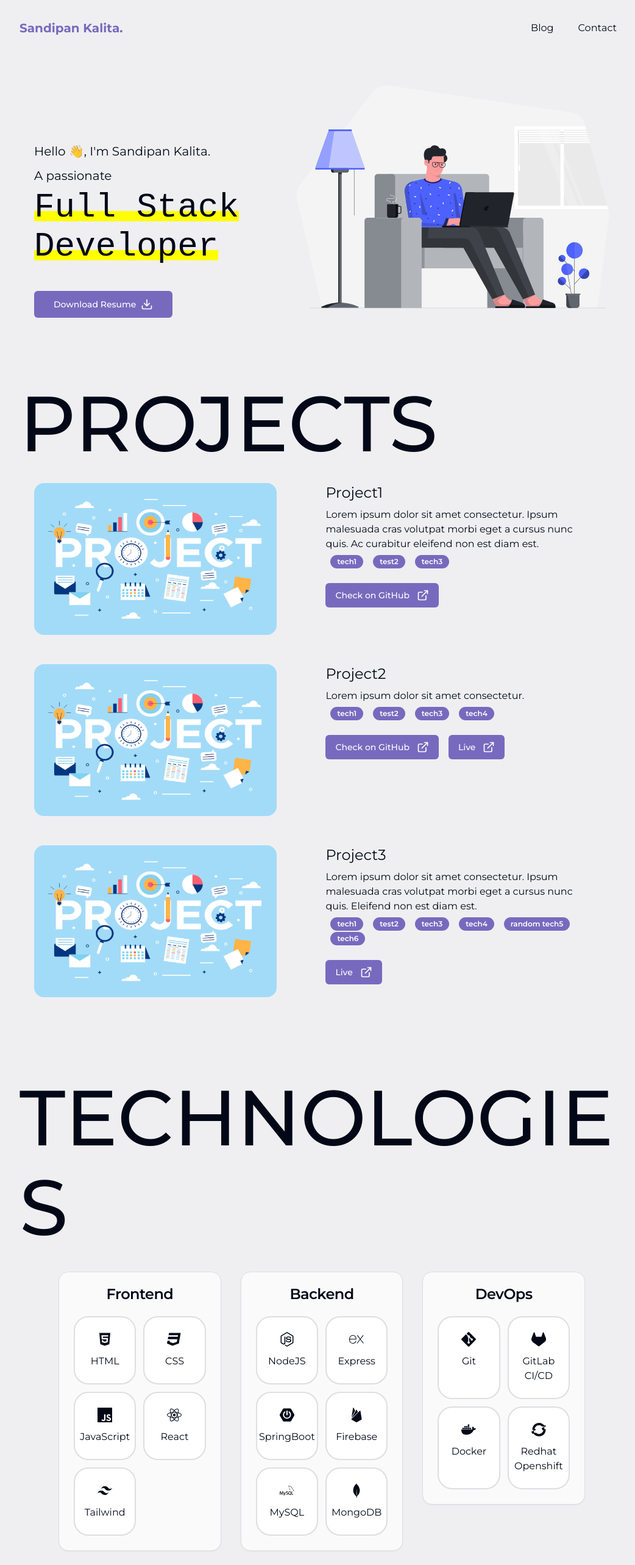
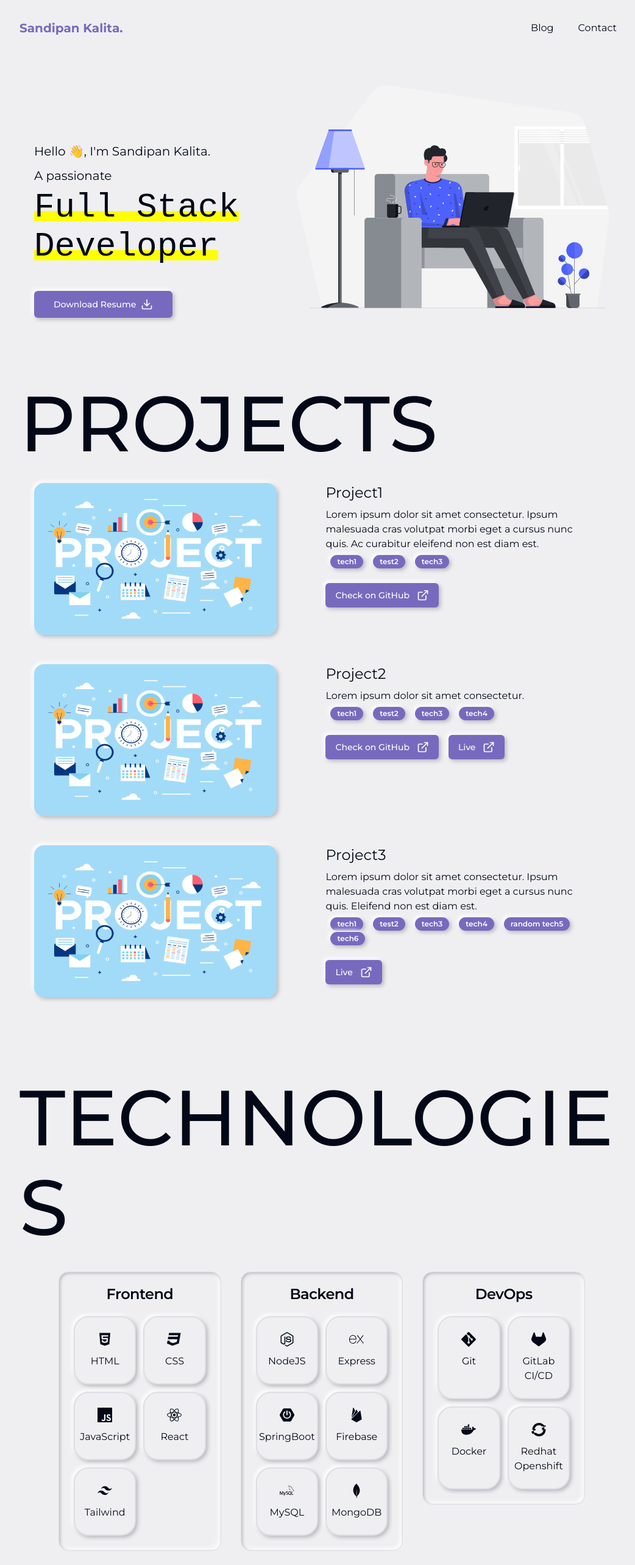
Before and after one commit to sandipanxlr8/portfolio, a React (Vite) app: page / in a window 1280 px wide. Shown: the top 2566 px of the page at 61% size, without its empty margins (112-1154 px from the left). Built offline with nearby package versions, Linux system fonts and the light colour scheme.

Commit message:
chore: add neumorphism shadow

```diff
--- a/src/components/home/Home.tsx
+++ b/src/components/home/Home.tsx
@@ -32,7 +32,11 @@ function Home() {
           </span>
 
           <div className="mt-10">
-            <Button size={"lg"} onClick={handlePdfDownload}>
+            <Button
+              size={"lg"}
+              className="neumorph-shadow"
+              onClick={handlePdfDownload}
+            >
               Download Resume
               <Download className="ml-2 h-5 w-5" />
             </Button>
--- a/src/components/home/projects/Project.tsx
+++ b/src/components/home/projects/Project.tsx
@@ -23,7 +23,7 @@ function Project({ project }: ProjectPropsInterface) {
         <img
           src="../src/assets/project.png"
           alt="project image"
-          className="rounded-2xl lg:w-[46rem] aspect-[16/10]"
+          className="rounded-2xl lg:w-[46rem] aspect-[16/10] neumorph-shadow"
         />
       </div>
       <div className="pt-0 sm:pt-0 lg:pt-6 pb-6 px-6 sm:px-6 lg:px-14 lg:w-[55%]">
@@ -32,20 +32,20 @@ function Project({ project }: ProjectPropsInterface) {
         <div className="mt-1">
           {project.tech &&
             project.tech.map((tech) => (
-              <Badge key={tech} className="mx-2">
+              <Badge key={tech} className="mx-2 neumorph-shadow">
                 {tech}
               </Badge>
             ))}
         </div>
         <div>
           {project.isGithub && (
-            <Button className="mt-6 mr-4" size={"default"}>
+            <Button className="mt-6 mr-4 neumorph-shadow" size={"default"}>
               Check on GitHub
               <ExternalLink className="ml-3 h-5 w-5" />
             </Button>
           )}
           {project.isLive && (
-            <Button className="mt-6" size={"default"}>
+            <Button className="mt-6 neumorph-shadow" size={"default"}>
               Live
               <ExternalLink className="ml-3 h-5 w-5" />
             </Button>
--- a/src/components/home/technologies/TechCard.tsx
+++ b/src/components/home/technologies/TechCard.tsx
@@ -10,7 +10,7 @@ interface TechCardProps {
 function TechCard({ tech }: TechCardProps) {
   return (
     <div className="mt-8">
-      <Card className="rounded-2xl">
+      <Card className="rounded-2xl bg-background neumorph-shadow-inset">
         <CardHeader>
           <CardTitle className="text-center">{tech.cardName}</CardTitle>
         </CardHeader>
@@ -35,7 +35,7 @@ function TechCard({ tech }: TechCardProps) {
               return (
                 <div
                   key={iconData.iconName}
-                  className="flex flex-col items-center rounded-3xl border-2 bg-popover px-1 py-3 md:px-4 md:py-6 hover:text-accent-foreground text-center"
+                  className="flex flex-col items-center rounded-3xl border-2 bg-background px-1 py-3 md:px-4 md:py-6 hover:text-accent-foreground text-center neumorph-shadow"
                 >
                   {IconComponent && <IconComponent className="mb-3 h-6 w-6" />}
                   <p className="text-sm md:text-base">
--- a/src/index.css
+++ b/src/index.css
@@ -85,6 +85,14 @@
   text-stroke: 3px hsl(var(--foreground)); /* Standard property for other browsers */
 }
 
+.neumorph-shadow {
+  box-shadow: 3px 3px 6px #b8b9be, -3px -3px 6px #fff;
+}
+
+.neumorph-shadow-inset {
+  box-shadow: inset 2px 2px 5px #b8b9be, inset -3px -3px 7px #fff !important;
+}
+
 /*
 --primary: #766abd;
 --primary-content: #ffffff;
```
